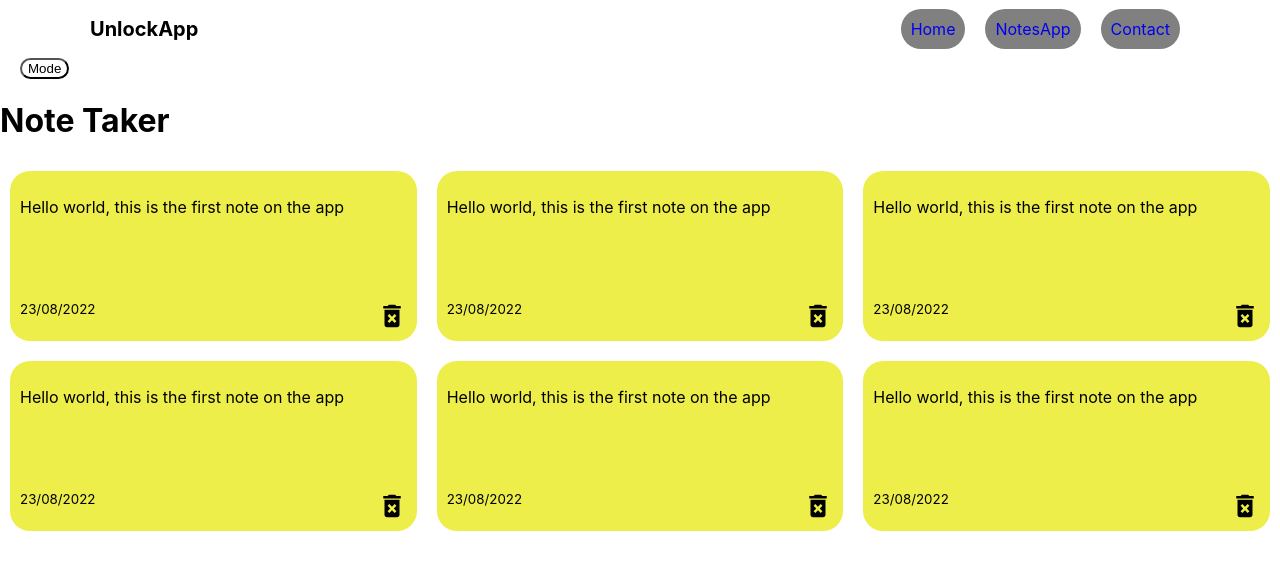
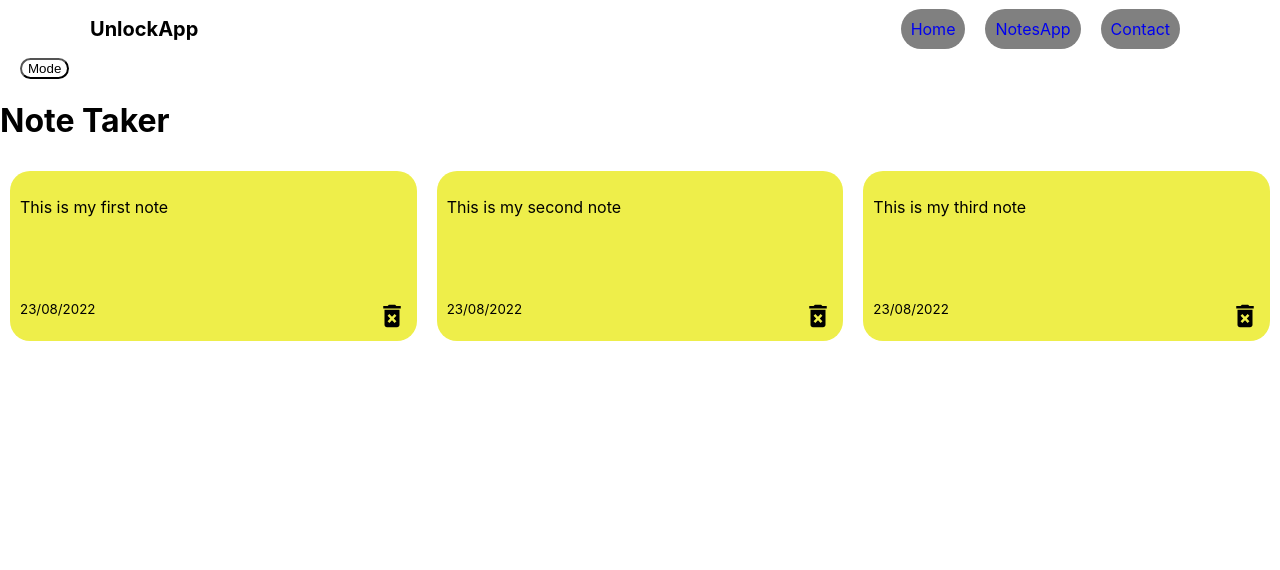
Before and after one commit to LukeWebster-Khan/LoginUnlockApp, a React (Create React App) app in the folder unlock-app/: page /NotesApp in a window 1280 px wide. Shown: the top 570 px of the page. Built offline with nearby package versions, Linux system fonts and the light colour scheme.

Commit message:
nanoid i and note state structure added

```diff
--- a/unlock-app/package.json
+++ b/unlock-app/package.json
@@ -6,6 +6,7 @@
     "@testing-library/jest-dom": "^5.16.5",
     "@testing-library/react": "^13.3.0",
     "@testing-library/user-event": "^13.5.0",
+    "nanoid": "^4.0.0",
     "npm": "^8.18.0",
     "react": "^18.2.0",
     "react-dom": "^18.2.0",
--- a/unlock-app/src/App.js
+++ b/unlock-app/src/App.js
@@ -1,4 +1,5 @@
 import React, { useState } from "react";
+import { nanoid } from "nanoid";
 import Nav from "./components/Nav";
 import { BrowserRouter, Routes, Route, Link } from "react-router-dom";
 
@@ -7,6 +8,23 @@
 import "./App.css";
 
 function App() {
+  const [notes, setNotes] = useState([
+    {
+      id: nanoid(),
+      text: "This is my first note",
+      date: "23/08/2022",
+    },
+    {
+      id: nanoid(),
+      text: "This is my second note",
+      date: "23/08/2022",
+    },
+    {
+      id: nanoid(),
+      text: "This is my third note",
+      date: "23/08/2022",
+    },
+  ]);
   function changeTheme() {
     console.log("mode is ", mode);
     setMode((mode) => !mode);
@@ -21,7 +39,7 @@
       <BrowserRouter>
         <Routes>
           <Route path="/" element={<Home />} />
-          <Route path="/NotesApp" element={<NotesApp />} />
+          <Route path="/NotesApp" element={<NotesApp notes={notes} />} />
           <Route path="/" element={<Home />} />
         </Routes>
       </BrowserRouter>
--- a/unlock-app/src/components/Note.js
+++ b/unlock-app/src/components/Note.js
@@ -1,15 +1,15 @@
 import React from "react";
 import { MdDeleteForever } from "react-icons/md";
 
-export default function Note() {
+export default function Note({ id, text, date }) {
   return (
     <>
       <div className="note__wrapper">
         <div className="note__top">
-          <p>Hello world, this is the first note on the app</p>
+          <p>{text}</p>
         </div>
         <div className="note__footer">
-          <small>23/08/2022</small>
+          <small>{date}</small>
           <MdDeleteForever size={30} />
         </div>
       </div>
--- a/unlock-app/src/components/NotesApp.js
+++ b/unlock-app/src/components/NotesApp.js
@@ -2,19 +2,16 @@
 import Note from "./Note";
 import "../styles/NoteApp.css";
 
-export default function About() {
+export default function About({ notes }) {
   const [count, setCount] = React.useState(0);
   let increment = () => setCount(count + 1);
   return (
     <>
       <h1>Note Taker</h1>
       <div className="note__container">
-        <Note />
-        <Note />
-        <Note />
-        <Note />
-        <Note />
-        <Note />
+        {notes.map((note) => (
+          <Note id={note.id} text={note.text} date={note.date} />
+        ))}
       </div>
     </>
   );
```
Also changed, not shown: 1 other file (tests, documents, lock files or other folders).
